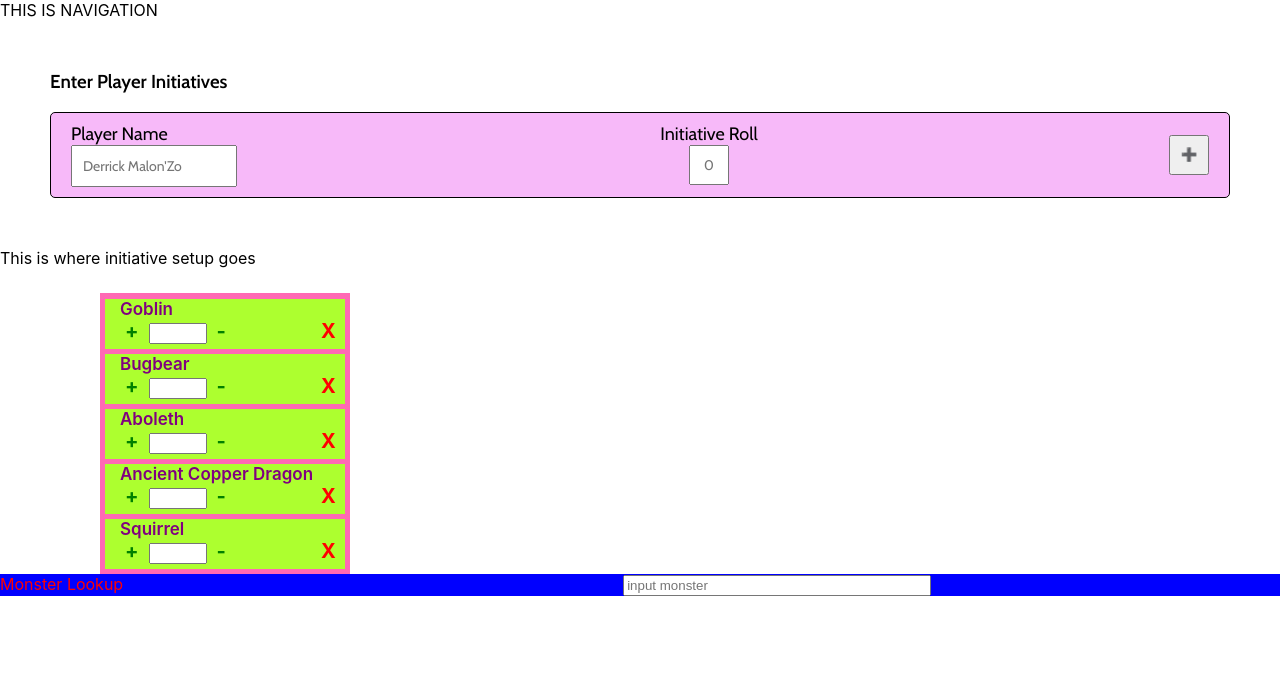
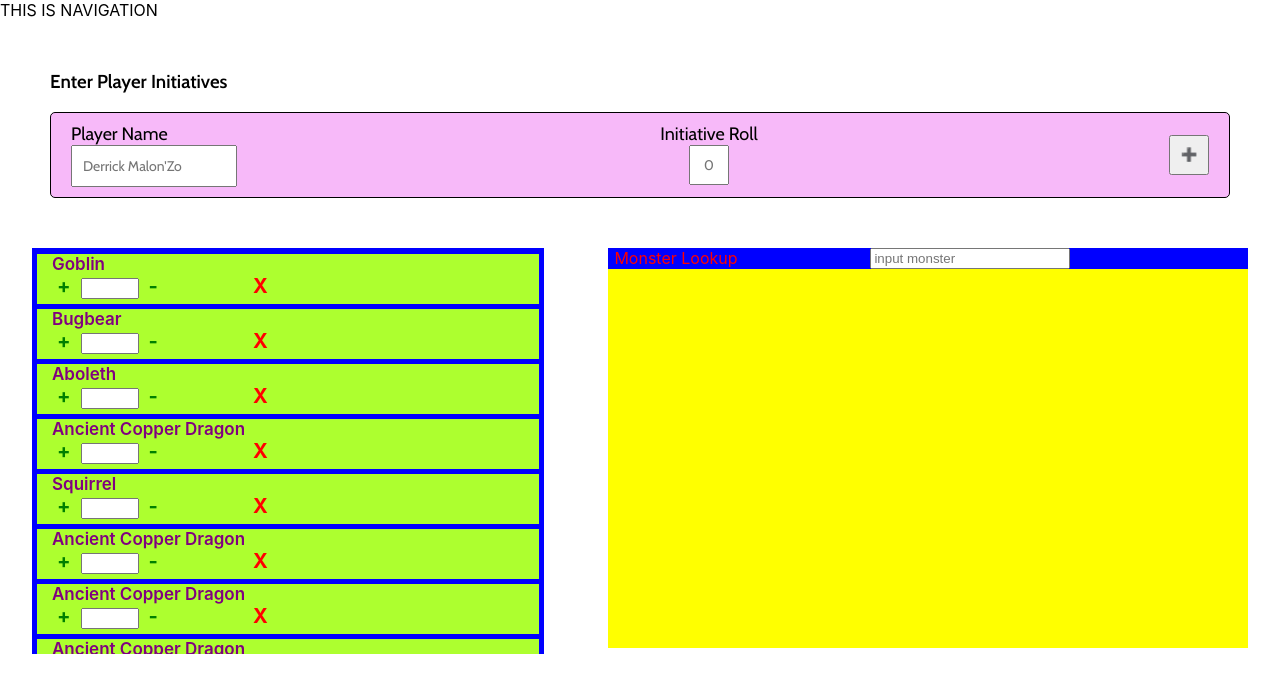
Before and after one commit to jsalinlee/fight-good, a React (Create React App) app: page / in a window 1280 px wide. Shown: the top 692 px of the page. Built offline with nearby package versions, Linux system fonts and the light colour scheme.

Commit message:
styling on search

```diff
--- a/src/components/initiative-list/initiative-list.component.jsx
+++ b/src/components/initiative-list/initiative-list.component.jsx
@@ -21,7 +21,36 @@ const listItems = [
     {
         "name": 'Squirrel',
         "id": 5
-    }
+    },
+    {
+        "name": 'Ancient Copper Dragon',
+        "id": 4
+    },
+    {
+        "name": 'Ancient Copper Dragon',
+        "id": 4
+    },
+    {
+        "name": 'Ancient Copper Dragon',
+        "id": 4
+    },
+    {
+        "name": 'Ancient Copper Dragon',
+        "id": 4
+    },
+    {
+        "name": 'Ancient Copper Dragon',
+        "id": 4
+    },
+    {
+        "name": 'Ancient Copper Dragon',
+        "id": 4
+    },
+    {
+        "name": 'Ancient Copper Dragon',
+        "id": 4
+    },
+
   ]
 
 const InitiativeList = () =>{
--- a/src/components/initiative-list/initiative-list.styles.scss
+++ b/src/components/initiative-list/initiative-list.styles.scss
@@ -1,8 +1,9 @@
 .initiative-list-container{
-    background-color: hotpink;
-    margin-left: 100px;
-    margin-top: 25px;
-    width: 250px;
+    background-color: blue;
+    margin: 0 auto;
+    width: 40%;
     padding-bottom: 5px;
     padding-top: 1px;
+    height: 50vh;
+    overflow:scroll;
 }
--- a/src/components/monster-search-box/monster-search-box.component.jsx
+++ b/src/components/monster-search-box/monster-search-box.component.jsx
@@ -36,29 +36,14 @@ const MonsterSearchBox = () => {
     return (
         <div className='monster-search-box-container'>
             <div className='monster-search-header-container'>
-                <span>Monster Lookup</span>
+                <span className='search-header-title'>Monster Lookup</span>
                 <input
                     onChange={onSearchChange}
                     type='text'
                     placeholder='input monster'
                     className='monster-search-field'></input>
             </div>
-            <div className='monster-search-items-container'>
-                {console.log(searchField)}
-                <MonsterSearchList monsterList={filteredMonsters} />
-
- {/*               {searchResults.map((searchResultItem) => (
-                    <div
-                        key={searchResultItem.name}
-                        className='search-result-item'>
-                        <div>{searchResultItem.name}</div>
-                        <div>{searchResultItem.cr}</div>
-
-                    </div>
-                ))}
-*/}
-            </div>
-
+            <MonsterSearchList monsterList={filteredMonsters} />
         </div>
     );
 };
--- a/src/components/monster-search-box/monster-search-box.styles.scss
+++ b/src/components/monster-search-box/monster-search-box.styles.scss
@@ -1,13 +1,28 @@
 .monster-search-box-container{
     background-color: yellow;
     color: red;
-}
+    width: 50%;
+    margin: 0 auto;
+    height:50vh;
+    overflow: scroll;
+
 
     .monster-search-header-container{
         background-color: blue;
+        position:sticky;
+        display: flex;
+        top: 0;
+
+        .search-header-title{
+            width:40%;
+            margin-left: 1%;
         }
 
         .monster-search-field{
-    width: 300px;
-    margin-left: 500px;
+            width: 30%;
+
         }
+    }
+
+
+}
--- a/src/components/monster-search-item/monster-search-item.component.jsx
+++ b/src/components/monster-search-item/monster-search-item.component.jsx
@@ -1,6 +1,18 @@
+import { Link } from "react-router-dom";
+import './monster-search-item.styles.scss'
+
 const MonsterSearchItem = ({monster}) =>
-    <div>
-        <span>{monster.name}</span>
+    <div className="monster-search-item-container">
+        <span className="monster-name">{monster.name}</span>
+        <span className="monster-cr">{monster.cr}</span>
+        <span className="monster-size">{monster.size}</span>
+        <span className="monster-type">{monster.type}</span>
+        <Link className='monster-add-to-list'
+            style={{textDecoration: 'none'}}
+            onClick={()=>console.log('button click')}>
+                <b>+</b>
+        </Link>
+
     </div>
 
 export default MonsterSearchItem;
--- /dev/null
+++ b/src/components/monster-search-item/monster-search-item.styles.scss
@@ -0,0 +1,53 @@
+.monster-search-item-container{
+    background-color: purple;
+    color: white;
+    font-size: 125%;
+    display: flex;
+    flex-direction: row;
+    justify-content: space-between;
+    margin:2px;
+    align-text
+
+
+    .monster-name{
+        background-color: greenyellow;
+        color:red;
+        width:30%;
+    }
+
+    .monster-cr{
+        color:pink;
+
+
+    }
+
+    .monster-size{
+        color:pink;
+    }
+    .monster-type{
+        color:pink;
+    }
+    .monster-add-to-list{
+        font-size:200%;
+    }
+
+}
+
+
+
+
+
+
+
+/*
+
+
+
+<div className="monster-search-item-container">
+<span className="monster-name-container">{monster.name}</span>
+<span className="monster-cr">{monster.cr}</span>
+<span className="monster-size">{monster.size}</span>
+<span className="monster-type">{monster.type}</span>
+<Link className='monster-add-to-list'
+
+*/
--- a/src/components/monster-search-list/monster-search-list.component.jsx
+++ b/src/components/monster-search-list/monster-search-list.component.jsx
@@ -1,7 +1,8 @@
 import MonsterSearchItem from "../monster-search-item/monster-search-item.component";
+import "./monster-search-list.styles.scss";
 
 const MonsterSearchList = ({monsterList}) =>
-    <div>
+    <div className="monster-search-list-container">
         {monsterList.map((monster)=>{
             return <MonsterSearchItem monster={monster} />
         })}
--- /dev/null
+++ b/src/components/monster-search-list/monster-search-list.styles.scss
@@ -0,0 +1,8 @@
+.monster-search-list-container{
+
+    max-height: 50vh;
+    display: flex;
+    flex-direction: column;
+
+
+}
--- a/src/routes/initiative-setup/initiative-setup.component.jsx
+++ b/src/routes/initiative-setup/initiative-setup.component.jsx
@@ -1,14 +1,16 @@
 import InitiativeList from "../../components/initiative-list/initiative-list.component";
 import PlayerInput from "../../components/player-input/player-input.component";
 import MonsterSearchBox from "../../components/monster-search-box/monster-search-box.component";
+import './initiative-setup.styles.scss';
 
 const InitiativeSetup = () =>{
     return (
         <div>
             <PlayerInput />
-            This is where initiative setup goes
-            <InitiativeList />
-            <MonsterSearchBox />
+            <div className="initiative-setup-wrapper">
+                <InitiativeList />
+                <MonsterSearchBox />
+            </div>
         </div>
     )
 }
--- /dev/null
+++ b/src/routes/initiative-setup/initiative-setup.styles.scss
@@ -0,0 +1,3 @@
+.initiative-setup-wrapper{
+    display:flex;
+}
```
Lines whose indentation alone changed are shown as unchanged.
